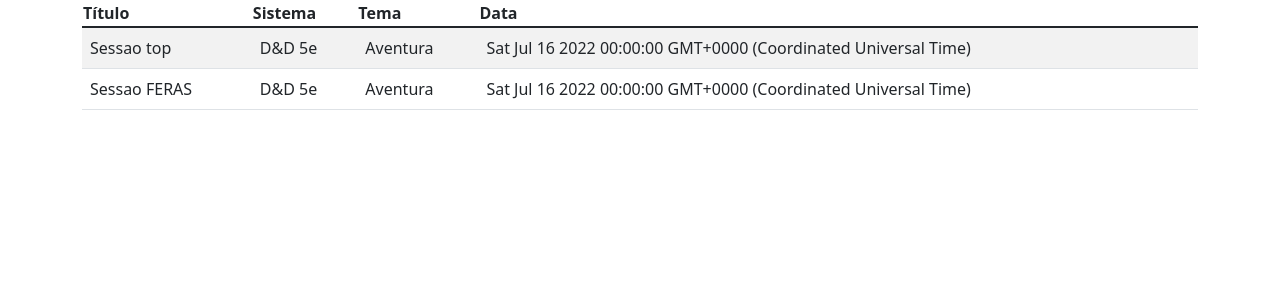
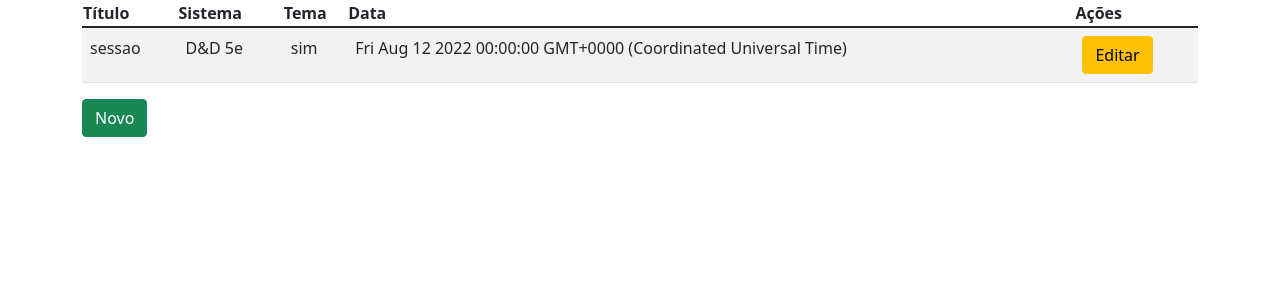
Before and after one commit to hchc1/rpg-match, an Angular app: page /groups in a window 1280 px wide. Shown: the top 300 px of the page. Built offline with nearby package versions, Linux system fonts and the light colour scheme.

Commit message:
acrescentando rota para editar grupo

```diff
--- a/src/app/app-routing.module.ts
+++ b/src/app/app-routing.module.ts
@@ -12,6 +12,10 @@ const routes: Routes = [
     path: 'groups/create',
     component: GroupCreateComponent,
   },
+  {
+    path: 'groups/edit/:index',
+    component: GroupCreateComponent
+  }
 ];
 
 @NgModule({
--- a/src/app/app.module.ts
+++ b/src/app/app.module.ts
@@ -6,6 +6,7 @@ import { AppComponent } from './app.component';
 import { GroupListComponent } from './group-list/group-list.component';
 import { GroupCreateComponent } from './group-create/group-create.component';
 import { ReactiveFormsModule } from '@angular/forms';
+import { GroupService } from './group.service';
 
 @NgModule({
   declarations: [
@@ -18,7 +19,7 @@ import { ReactiveFormsModule } from '@angular/forms';
     ReactiveFormsModule,
     AppRoutingModule
   ],
-  providers: [],
+  providers: [GroupService],
   bootstrap: [AppComponent]
 })
 export class AppModule { }
--- a/src/app/group-create/group-create.component.html
+++ b/src/app/group-create/group-create.component.html
@@ -29,7 +29,7 @@
     <div class="col-sm-12">
       <div class="form-group">
         <label class="form-label" for="title">Data</label>
-        <input formControlName="date" class="form-control" type="text" id="date">
+        <input formControlName="dateString" class="form-control" type="text" id="date">
       </div>
     </div>
   </div>
--- a/src/app/group-create/group-create.component.ts
+++ b/src/app/group-create/group-create.component.ts
@@ -1,5 +1,6 @@
 import { Component, OnInit } from '@angular/core';
 import { FormBuilder, Validators } from '@angular/forms';
+import { ActivatedRoute, Router } from '@angular/router';
 import { Group } from '../group.model';
 import { GroupService } from '../group.service';
 
@@ -14,9 +15,11 @@ export class GroupCreateComponent implements OnInit {
     title: ['', Validators.required],
     system: ['', Validators.required],
     theme: ['', Validators.required],
-    date: [null, Validators.required],
+    dateString: ['', Validators.required],
     description: ['', Validators.required],
   })
+
+  groupIndex: number = -1;
 
   systems = [
     'D&D 5e',
@@ -26,16 +29,40 @@ export class GroupCreateComponent implements OnInit {
 
   constructor(
     private fb: FormBuilder,
-    private groupService: GroupService
+    private groupService: GroupService,
+    private route: Router,
+    private activatedRoute: ActivatedRoute
   ) { }
 
   ngOnInit(): void {
+    this.activatedRoute.params.subscribe(params => {
+      if (params['index']) {
+        this.groupIndex = params['index'];
+        const group = this.groupService.groups[this.groupIndex]
+        this.groupForm.controls['title'].patchValue(group.title ?? '')
+        this.groupForm.controls['system'].patchValue(group.system ?? '')
+        this.groupForm.controls['theme'].patchValue(group.theme ?? '')
+        this.groupForm.controls['dateString'].patchValue(this.dateToString(group.date))
+        this.groupForm.controls['description'].patchValue(group.description ?? '')
+      }
+    })
   }
 
   onSubmit(): void {
     const group: Group = this.groupForm.value;
-    this.groupService.groups.push(group);
-    console.log(this.groupService.groups);
+    if (this.groupIndex >= 0) {
+      this.groupService.groups[this.groupIndex] = group;
+    } else {
+      this.groupService.groups.push(group);
+    }
+    this.route.navigate(['groups'])
+  }
+
+  dateToString(date: Date | null | undefined): string {
+    if (!date) {
+      return ''
+    }
+    return `${date.getFullYear()}-${date.getMonth()}-${date.getDay()}`
   }
 
 }
--- a/src/app/group-list/group-list.component.html
+++ b/src/app/group-list/group-list.component.html
@@ -4,6 +4,7 @@
     <th>Sistema</th>
     <th>Tema</th>
     <th>Data</th>
+    <th>Ações</th>
   </thead>
   <tbody>
     <tr *ngFor="let session of sessions">
@@ -11,6 +12,8 @@
       <td>{{ session.system }}</td>
       <td>{{ session.theme }}</td>
       <td>{{ session.date }}</td>
+      <td><a class="btn btn-warning" (click)="editGroup(session)">Editar</a></td>
     </tr>
   </tbody>
 </table>
+<button class="btn btn-success" (click)="createGroup()">Novo</button>
--- a/src/app/group-list/group-list.component.ts
+++ b/src/app/group-list/group-list.component.ts
@@ -1,5 +1,7 @@
 import { Component, OnInit } from '@angular/core';
+import { Route, Router } from '@angular/router';
 import { Group } from '../group.model';
+import { GroupService } from '../group.service';
 
 @Component({
   selector: 'app-group-list',
@@ -8,26 +10,23 @@ import { Group } from '../group.model';
 })
 export class GroupListComponent implements OnInit {
 
-  sessions: Group[] = [
-    new Group(
-    'Sessao top',
-    'D&D 5e',
-    'Aventura',
-    new Date('2022-07-16'),
-    ''
-    ),
-    {
-    title: 'Sessao FERAS',
-    system: 'D&D 5e',
-    theme: 'Aventura',
-    date: new Date('2022-07-16'),
-    description: ''
-   },
-  ]
+  sessions: Group[] = [];
 
-  constructor() { }
+  constructor(private groupService: GroupService, private route: Router) {
+
+  }
 
   ngOnInit(): void {
+    this.sessions = this.groupService.groups
+    console.log(this.groupService.groups);
   }
 
+  createGroup(): void {
+    this.route.navigate(['groups/create'])
+  }
+
+  editGroup(group: Group) {
+    const index = this.groupService.groups.indexOf(group)
+    this.route.navigate([`groups/edit/${index}`])
+  }
 }
--- a/src/app/group.model.ts
+++ b/src/app/group.model.ts
@@ -5,5 +5,6 @@ export class Group {
     public theme?: string | null,
     public date?: Date | null,
     public description?: string | null,
+    public dateString?: string | null
   ) {}
 }
--- a/src/app/group.service.ts
+++ b/src/app/group.service.ts
@@ -6,7 +6,14 @@ import { Group } from './group.model';
 })
 export class GroupService {
   groups: Group[] = [
-
-  ]
-  constructor() { }
+    {
+      title: 'sessao',
+      system: 'D&D 5e',
+      theme: 'sim',
+      date: new Date('2022-08-12'),
+      description: 'sessao maneira'
+    },
+  ];
+  constructor() {
+  }
 }
```
